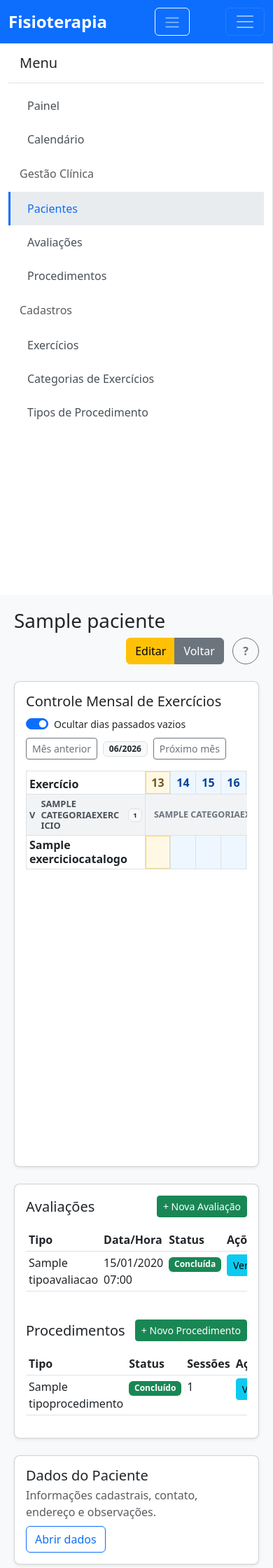
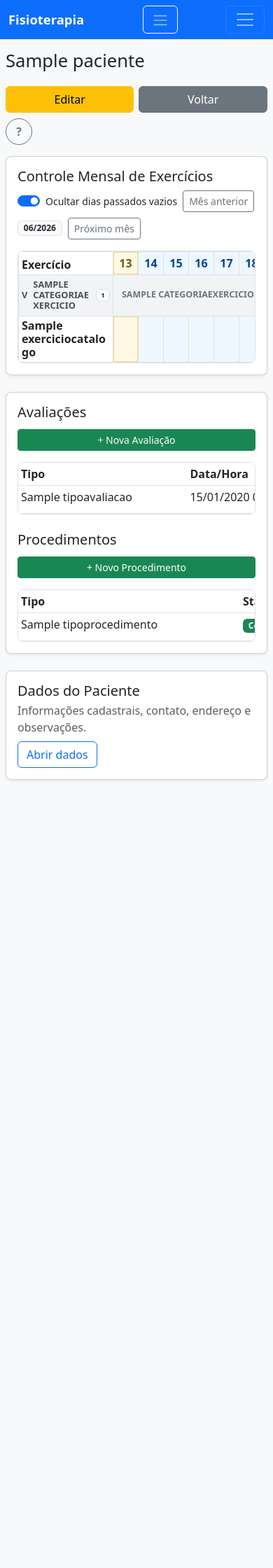
Before and after one commit to crissisueta/Fisio, a Django app: page /forms/inscricao/1/ in a window 390 px wide. Shown: the top 2240 px of the page at 70% size. After the commit the page ends 1115 px from the top, so only its background shows below. Run offline with Django 4.2, Linux system fonts and the light colour scheme; a user stored in the database is signed in; tables that the repository leaves empty hold one stand-in row (values such as "Sample post").

Commit message:
mobile responsiveness update

```diff
--- a/static/css/theme.css
+++ b/static/css/theme.css
@@ -73,3 +73,193 @@
 .nav-pills .show > .nav-link {
     background-color: var(--app-primary);
 }
+
+.app-container {
+    min-width: 0;
+}
+
+.app-shell {
+    min-height: calc(100vh - 56px);
+}
+
+.app-main {
+    min-width: 0;
+}
+
+.navbar .container-fluid {
+    gap: 0.5rem;
+}
+
+.navbar-brand {
+    min-width: 0;
+    overflow: hidden;
+    text-overflow: ellipsis;
+    white-space: nowrap;
+}
+
+.main-content h1,
+.main-content h2,
+.main-content .card-title {
+    overflow-wrap: anywhere;
+}
+
+.table-responsive {
+    -webkit-overflow-scrolling: touch;
+}
+
+.table-responsive .table {
+    margin-bottom: 0;
+}
+
+.main-content .btn-group-custom {
+    align-items: center;
+}
+
+.login-shell {
+    min-height: 80vh;
+}
+
+@media (min-width: 768px) {
+    .app-sidebar.collapse {
+        display: block !important;
+    }
+
+    .sidebar.app-sidebar {
+        max-height: calc(100vh - 56px);
+        overflow-y: auto;
+        position: sticky;
+        top: 56px;
+    }
+}
+
+@media (max-width: 767.98px) {
+    .navbar .navbar-brand {
+        font-size: 1.15rem;
+        max-width: calc(100vw - 9rem);
+    }
+
+    .sidebar.app-sidebar {
+        border-bottom: 1px solid #dee2e6;
+        border-right: 0;
+        min-height: 0;
+        padding-bottom: 0.5rem;
+    }
+
+    .sidebar.app-sidebar h5 {
+        font-size: 1rem;
+        margin-bottom: 0;
+    }
+
+    .sidebar.app-sidebar h6 {
+        font-size: 0.78rem;
+    }
+
+    .sidebar.app-sidebar a {
+        padding: 0.7rem 1rem;
+    }
+
+    .main-content.app-main {
+        padding: 1rem 0.75rem 1.5rem;
+    }
+
+    .main-content h1 {
+        font-size: 1.6rem;
+        line-height: 1.2;
+    }
+
+    .main-content h2,
+    .main-content .h2 {
+        font-size: 1.4rem;
+        line-height: 1.25;
+    }
+
+    .main-content h3,
+    .main-content .h3 {
+        font-size: 1.2rem;
+        line-height: 1.3;
+    }
+
+    .main-content > .row.mb-4 {
+        margin-bottom: 1rem !important;
+        row-gap: 0.75rem;
+    }
+
+    .main-content > .row.mb-4 > [class*="text-end"],
+    .main-content > .row.mb-4 > [class*="text-md-end"] {
+        text-align: left !important;
+    }
+
+    .main-content > .row.mb-4 > [class*="text-end"] > a.btn,
+    .main-content > .row.mb-4 > [class*="text-md-end"] > a.btn {
+        width: 100%;
+    }
+
+    .card-body {
+        padding: 1rem;
+    }
+
+    .main-content .card-body > .d-flex.justify-content-between {
+        align-items: flex-start !important;
+        flex-wrap: wrap;
+        gap: 0.75rem;
+    }
+
+    .main-content .btn-group,
+    .main-content .btn-group-custom {
+        display: flex;
+        flex-wrap: wrap;
+        gap: 0.5rem;
+        width: 100%;
+    }
+
+    .main-content .btn-group > .btn,
+    .main-content .btn-group-custom > .btn {
+        border-radius: 0.375rem !important;
+        flex: 1 1 auto;
+    }
+
+    .main-content form .d-flex.gap-2,
+    .main-content form .d-grid.gap-2 {
+        width: 100%;
+    }
+
+    .table-responsive {
+        border: 1px solid #dee2e6;
+        border-radius: 0.5rem;
+    }
+
+    .table-responsive .table {
+        min-width: 640px;
+    }
+
+    .pagination {
+        flex-wrap: wrap;
+        gap: 0.25rem;
+    }
+
+    .login-shell {
+        align-items: flex-start !important;
+        min-height: calc(100vh - 96px);
+        padding-top: 2rem;
+    }
+}
+
+@media (max-width: 575.98px) {
+    .navbar .container-fluid {
+        align-items: center;
+    }
+
+    .navbar .navbar-brand {
+        max-width: calc(100vw - 7rem);
+    }
+
+    .main-content.app-main {
+        padding-left: 0.5rem;
+        padding-right: 0.5rem;
+    }
+
+    .main-content .card-body > .d-flex.justify-content-between > .btn,
+    .main-content .card-body > .d-flex.justify-content-between > a.btn {
+        width: 100%;
+    }
+}
--- a/templates/base.html
+++ b/templates/base.html
@@ -34,7 +34,7 @@
         <div class="container-fluid">
             <a class="navbar-brand" href="/">Fisioterapia</a>
             {% if user.is_authenticated %}
-            <button class="btn btn-outline-light" type="button" data-bs-toggle="collapse" data-bs-target="#sidebar">
+            <button class="btn btn-outline-light d-md-none" type="button" data-bs-toggle="collapse" data-bs-target="#sidebar" aria-controls="sidebar" aria-expanded="false" aria-label="Abrir menu">
                 <span class="navbar-toggler-icon"></span>
             </button>
             {% endif %}
@@ -54,10 +54,10 @@
         </div>
     </nav>
 
-    <div class="container-fluid">
-        <div class="row">
+    <div class="container-fluid app-container">
+        <div class="row app-shell">
             {% if user.is_authenticated %}
-            <div class="col-md-3 sidebar collapse show" id="sidebar">
+            <div class="col-12 col-md-3 sidebar app-sidebar collapse" id="sidebar">
                 <h5 class="px-3 py-3 border-bottom">Menu</h5>
                 <a href="/" class="{% if request.resolver_match.url_name == 'index' %}active{% endif %}">Painel</a>
                 <a href="{% url 'calendar-dashboard' %}" class="{% if 'calendar' in request.resolver_match.url_name %}active{% endif %}">Calendário</a>
@@ -82,7 +82,7 @@
             </div>
             {% endif %}
 
-            <div class="{% if user.is_authenticated %}col-md-9{% else %}col-md-12{% endif %} main-content">
+            <div class="{% if user.is_authenticated %}col-12 col-md-9{% else %}col-12{% endif %} main-content app-main">
                 {% if messages %}
                     {% for message in messages %}
                         <div class="alert alert-{{ message.tags }} alert-dismissible fade show" role="alert">
--- a/templates/forms/avaliacao_detail.html
+++ b/templates/forms/avaliacao_detail.html
@@ -5,7 +5,7 @@
 {% block content %}
 <div class="row mb-4">
     <div class="col-md-8"><h1>{{ avaliacao.tipo_avaliacao.nome }}</h1><p class="text-muted mb-0">Paciente: {{ avaliacao.paciente.nome }}</p></div>
-    <div class="col-md-4 text-end"><div class="btn-group" role="group"><a href="{% url 'avaliacao-update' avaliacao.pk %}" class="btn btn-warning">Editar</a><a href="{% url 'avaliacao-list' %}" class="btn btn-secondary">Voltar</a></div></div>
+    <div class="col-md-4 text-md-end"><div class="btn-group" role="group"><a href="{% url 'avaliacao-update' avaliacao.pk %}" class="btn btn-warning">Editar</a><a href="{% url 'avaliacao-list' %}" class="btn btn-secondary">Voltar</a></div></div>
 </div>
 
 <div class="card"><div class="card-body">
--- a/templates/forms/avaliacao_list.html
+++ b/templates/forms/avaliacao_list.html
@@ -5,7 +5,7 @@
 {% block content %}
 <div class="row mb-4">
     <div class="col-md-9"><h1>Avaliações</h1></div>
-    <div class="col-md-3 text-end"><a href="{% url 'avaliacao-create' %}" class="btn btn-success">+ Nova Avaliação</a></div>
+    <div class="col-md-3 text-md-end"><a href="{% url 'avaliacao-create' %}" class="btn btn-success">+ Nova Avaliação</a></div>
 </div>
 
 {% if avaliacoes %}
--- a/templates/forms/inscricao_detail.html
+++ b/templates/forms/inscricao_detail.html
@@ -159,20 +159,34 @@
     }
     .patient-info-drawer .collapse,
     .patient-info-drawer .collapsing { border-top: 1px solid #e9ecef; }
+    @media (max-width: 767.98px) {
+        .exercise-tracking-card {
+            min-height: 0;
+        }
+        .exercise-tracking-table-wrap {
+            max-height: 70vh;
+        }
+        .exercise-tracking-name-col {
+            max-width: 135px;
+            min-width: 135px;
+            width: 135px;
+        }
+    }
 </style>
 {% endblock %}
 
 {% block content %}
 <div class="row mb-4">
-    <div class="col-md-10"><h1>{{ ficha.nome }}</h1></div>
-    <div class="col-md-2 text-end">
+    <div class="col-md-8"><h1>{{ ficha.nome }}</h1></div>
+    <div class="col-md-4 text-md-end">
+        <div class="d-flex justify-content-md-end gap-2 flex-wrap">
             <div class="btn-group" role="group">
                 <a href="{% url 'inscricao-update' ficha.pk %}" class="btn btn-warning">Editar</a>
                 <a href="{% url 'inscricao-list' %}" class="btn btn-secondary">Voltar</a>
             </div>
             <button
                 type="button"
-            class="btn btn-outline-secondary exercise-color-help-button ms-2"
+                class="btn btn-outline-secondary exercise-color-help-button"
                 aria-label="Regras de cores dos exercícios"
                 data-bs-toggle="popover"
                 data-bs-placement="left"
@@ -182,6 +196,7 @@
             >
                 ?
             </button>
+        </div>
     </div>
 </div>
 
--- a/templates/forms/inscricao_list.html
+++ b/templates/forms/inscricao_list.html
@@ -5,7 +5,7 @@
 {% block content %}
 <div class="row mb-4">
     <div class="col-md-10"><h1>Pacientes</h1></div>
-    <div class="col-md-2 text-end"><a href="{% url 'inscricao-create' %}" class="btn btn-success">+ Novo Paciente</a></div>
+    <div class="col-md-2 text-md-end"><a href="{% url 'inscricao-create' %}" class="btn btn-success">+ Novo Paciente</a></div>
 </div>
 
 {% if fichas %}
--- a/templates/forms/procedure_bulk_schedule.html
+++ b/templates/forms/procedure_bulk_schedule.html
@@ -8,7 +8,7 @@
         <h1 class="mb-1">Preencher período</h1>
         <p class="text-muted mb-0">Crie sessões recorrentes para o procedimento já cadastrado.</p>
     </div>
-    <div class="col-md-4 text-end">
+    <div class="col-md-4 text-md-end">
         <a href="{% url 'procedure-detail' procedimento.pk %}" class="btn btn-secondary">Voltar ao procedimento</a>
     </div>
 </div>
--- a/templates/forms/procedure_detail.html
+++ b/templates/forms/procedure_detail.html
@@ -29,7 +29,7 @@
         <h1 class="mb-1">{{ procedimento.tipo_procedimento.nome }}</h1>
         <p class="text-muted mb-0">Histórico terapêutico de {{ procedimento.paciente.nome }}</p>
     </div>
-    <div class="col-md-4 text-end">
+    <div class="col-md-4 text-md-end">
         <div class="btn-group" role="group">
             <a href="{% url 'procedure-update' procedimento.pk %}" class="btn btn-warning">Editar</a>
             <a href="{% url 'procedure-list' %}" class="btn btn-secondary">Voltar</a>
--- a/templates/registration/login.html
+++ b/templates/registration/login.html
@@ -12,8 +12,8 @@ body {
 {% endblock %}
 
 {% block content %}
-<div class="row justify-content-center align-items-center" style="min-height: 80vh;">
-    <div class="col-md-4">
+<div class="row justify-content-center align-items-center login-shell">
+    <div class="col-12 col-sm-10 col-md-6 col-lg-4">
         <div class="card shadow-lg bg-light border">
             <div class="card-body">
                 <h2 class="card-title mb-4 text-center">Entrar</h2>
```
Also changed, not shown: templates/dashboard/calendar.html (+18 -0 lines). Lines whose indentation alone changed are shown as unchanged.
